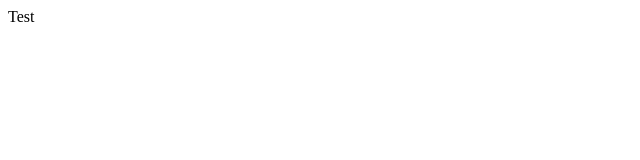
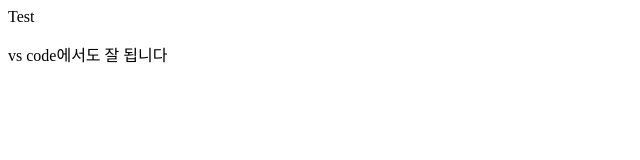
Before and after one commit to LuxJung/ezen_test2, a plain HTML site: page index.html in a window 1280 px wide. Shown: the whole page, without its empty margins (0-640 px from the left). Drawn offline with Linux system fonts and the light colour scheme.

Commit message:
update contents

```diff
--- a/index.html
+++ b/index.html
@@ -8,5 +8,6 @@
 </head>
 <body>
 <div>Test</div>
+<p>vs code에서도 잘 됩니다</p>
 </body>
 </html>
```
